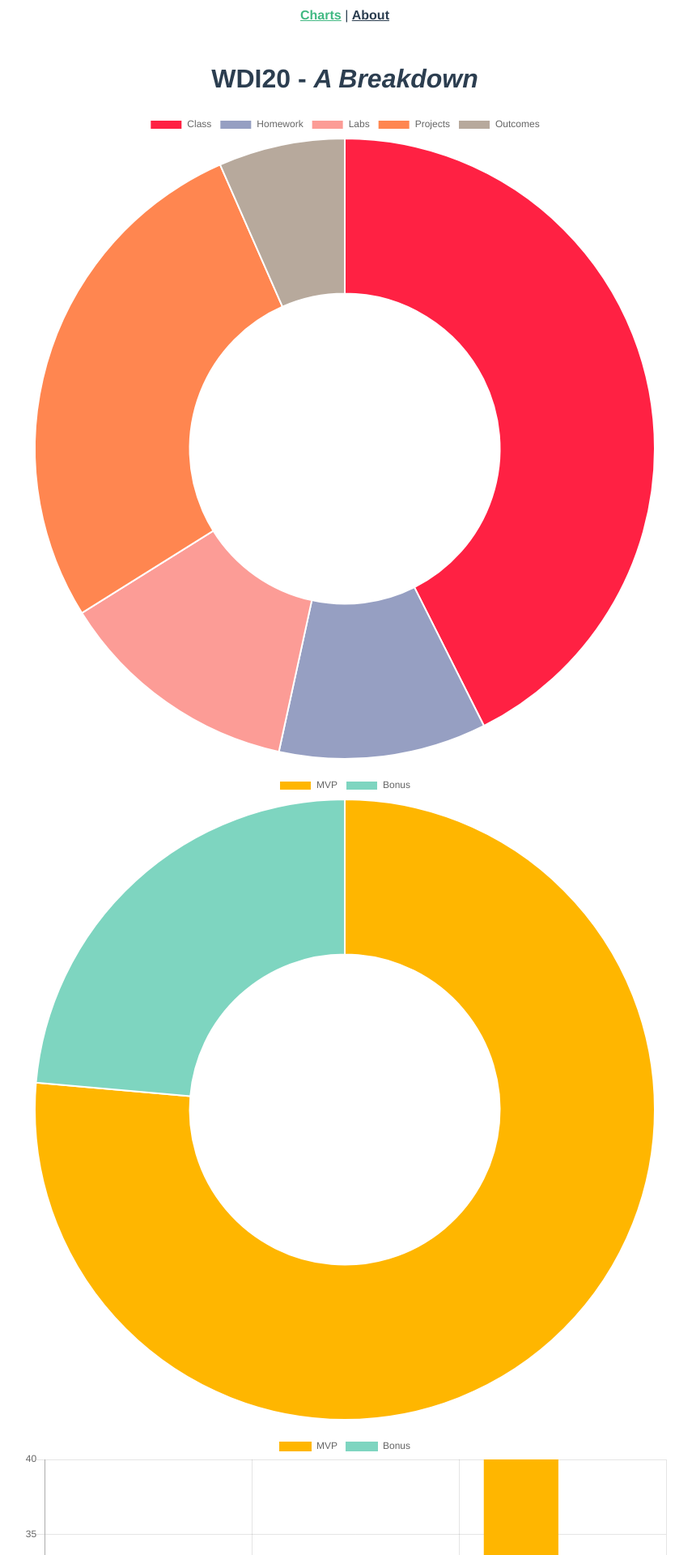
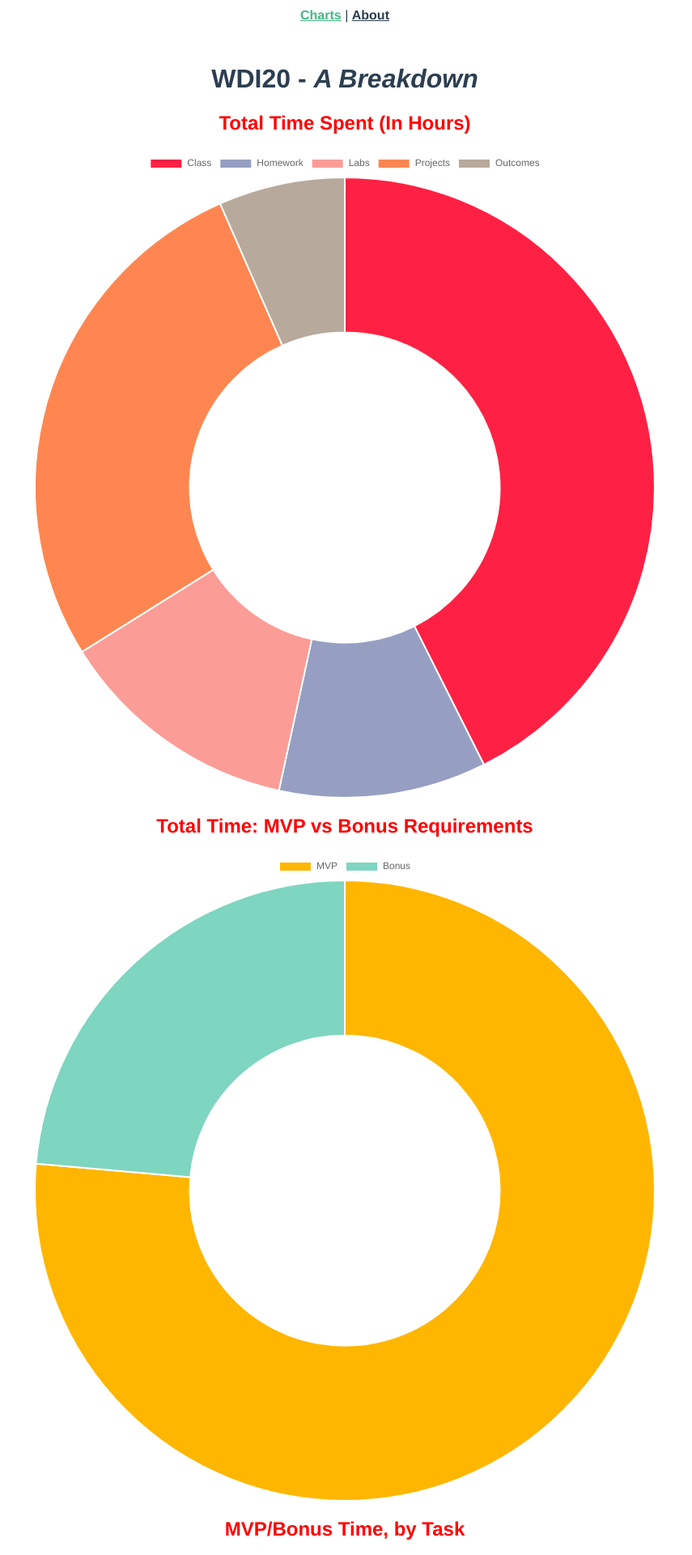
Before and after one commit to tomatohammado/wdi-project-4, a Vue app: page /#/ in a window 1280 px wide. Shown: the part 80-2000 px from the top of the page at 81% size, without its empty margins (214-1069 px from the left). Built offline with nearby package versions, Linux system fonts and the light colour scheme.

Commit message:
Add header label to charts

```diff
--- a/src/views/Charts.vue
+++ b/src/views/Charts.vue
@@ -3,12 +3,15 @@
     <h1>WDI20 - <em>A Breakdown</em></h1>
     <div class="container">
       <div class="container-chart">
+        <h2>Total Time Spent (In Hours)</h2>
         <totals-doughnut-cart></totals-doughnut-cart>
       </div>
       <div class="container-chart">
+        <h2>Total Time: MVP vs Bonus Requirements</h2>
         <mvp-bonus-doughnut-cart></mvp-bonus-doughnut-cart>
       </div>
       <div class="container-chart">
+        <h2>MVP/Bonus Time, by Task</h2>
         <mvp-bonus-bar-chart></mvp-bonus-bar-chart>
       </div>
     </div>
```
